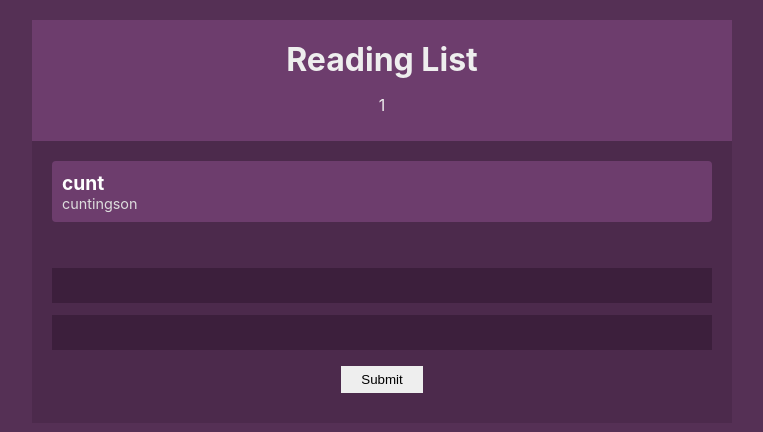
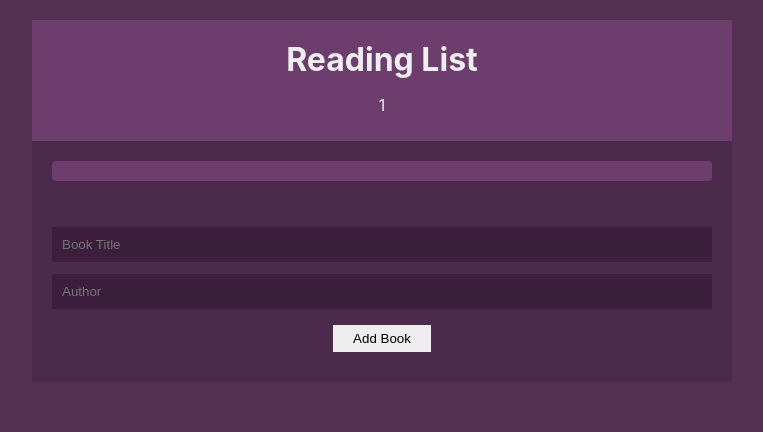
Before and after one commit to johnnycalderon86/reading-list-typescript, a React (Create React App) app: page / in a window 1280 px wide. Shown: the top 432 px of the page, without its empty margins (258-1021 px from the left). Built offline with nearby package versions, Linux system fonts and the light colour scheme.

Commit message:
adding a reduser hook to dispatch functions

```diff
--- a/src/components/BookDetails.tsx
+++ b/src/components/BookDetails.tsx
@@ -3,12 +3,12 @@ import { BookContext } from '../context/BookContextNew'
 import { Books } from './BookList'
 
 
-type BookDetails = {
+export type BookDetailsType = {
     book: Books
 }
 
 
-export const BookDetails = ({ book }: BookDetails) => {
+export const BookDetails = ({ book }: BookDetailsType) => {
 
     const { removeBook } = useContext(BookContext)
     return (
--- a/src/components/BookForm.tsx
+++ b/src/components/BookForm.tsx
@@ -12,15 +12,17 @@ export const BookForm = () => {
     const handleSubmit = (e: React.FormEvent<HTMLFormElement>): void => {
         e.preventDefault()
         addbook(title, author)
-      console.log(title, author);
+        setTitle('');
+        setAuthor('');
+        console.log(title, author);
 
     }
 
     return (
         <form onSubmit={handleSubmit}>
-            <input type="text" value={title} onChange={e => setTitle(e.target.value)} required />
-            <input type="text" value={author} onChange={e => setAuthor(e.target.value)} required />
-            <input type="submit"  />
+            <input type="text" value={title} onChange={e => setTitle(e.target.value)} required placeholder="Book Title"/>
+            <input type="text" value={author} onChange={e => setAuthor(e.target.value)} required  placeholder="Author"/>
+            <input type="submit" value="Add Book"/>
         </form>
 
     )
--- a/src/components/BookList.tsx
+++ b/src/components/BookList.tsx
@@ -2,11 +2,6 @@ import React, { useContext } from "react";
 
 import { BookContext } from '../context/BookContextNew'
 import { BookDetails } from "./BookDetails";
-
-
-
-
-
 
 export type Books = {
   title: string
@@ -32,7 +27,7 @@ export default function BookList() {
     </div>
 
   ) : (
-      <h1>You have read all the books in the list. Good for you... Nerd! </h1>
+      <div className="empty">You have read all the books in the list. Good for you... Nerd! </div>
     )
 
 }
--- a/src/context/BookContextNew.tsx
+++ b/src/context/BookContextNew.tsx
@@ -1,5 +1,5 @@
 import React, { createContext, useState } from "react";
-import { v4 as uuidv4 } from 'uuid';
+
 
 export interface IBook {
   title: string;
@@ -18,20 +18,18 @@ type Props = {
   children?: React.ReactNode
 }
 
-export const BookContext = createContext<IBookContext>({
-
-} as IBookContext);
+export const BookContext = createContext<IBookContext>({} as IBookContext);
 
 export const BookContextProvider: React.FC = ({ children }: Props) => {
   const [books, setBooks] = useState<IBook[]>([
-    { title: "cunt", id: "2345", author: "cuntingson" }
+    {} as IBook
   ]);
 
 
 
   const addbook = (title: string, author: string) => {
     setBooks([
-      ...books, { title, author, id: uuidv4() },
+      ...books, { title, author, id:"djkd" },
     ])
   }
   const removeBook = (id: string) => {
--- a/src/index.css
+++ b/src/index.css
@@ -22,7 +22,6 @@ body {
 .navbar h1{
   margin: 10px 0;
 }
-
 .book-list{
   margin: 20px;
 }
@@ -38,7 +37,7 @@ body {
   margin: 10px 0;
 }
 .book-list li:hover{
-  opacity: 0.7;
+  opacity: 0.3;
   text-decoration: line-through;
 }
 .book-list .title{
@@ -47,7 +46,7 @@ body {
   font-size: 1.2em;
 }
 .book-list .author{
-  font-size: 0.9em;
+  font-size: 0.8em;
   color: #ddd;
 }
 .empty{
```
Also changed, not shown: src/reducers/Reduser.tsx (added, +29 -0 lines).
